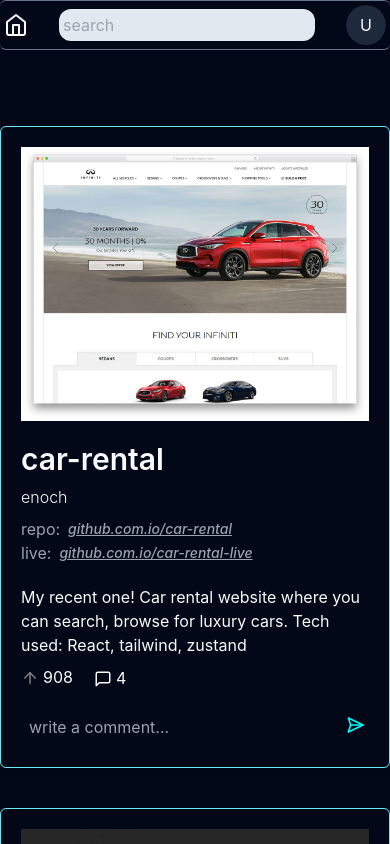
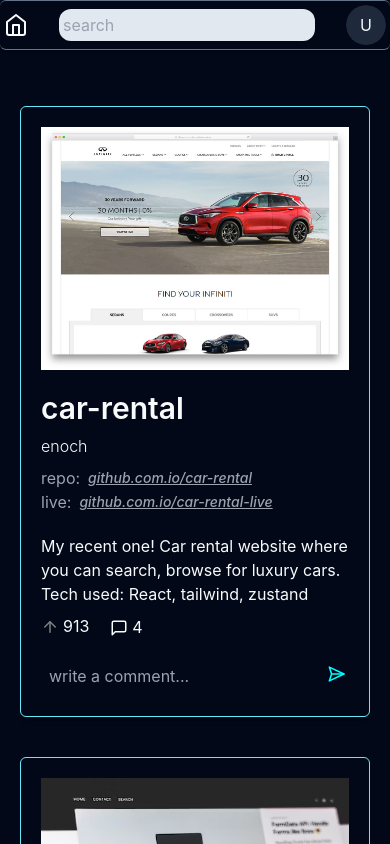
Before and after one commit to copypastemaster/forum-web, a React (Vite) app: page / in a window 390 px wide. Shown: the top 844 px of the page. Built offline with nearby package versions, Linux system fonts and the light colour scheme; data requests are answered from the project's data file.

Commit message:
feat: view section added

```diff
--- a/db.json
+++ b/db.json
@@ -13,7 +13,7 @@
         "summary": "My recent one! Car rental website where you can search, browse for luxury cars. Tech used: React, tailwind, zustand",
         "repo": "github.com.io/car-rental",
         "live_demo": "github.com.io/car-rental-live",
-        "upvote": 908
+        "upvote": 913
       }
     },
     {
@@ -29,7 +29,7 @@
         "summary": "practicing my tech stack. learners like me please feel free to collab to practice our git skills! :) ",
         "repo": "github.com.io/my_work",
         "live_demo": "github.com.io/my_work-live",
-        "upvote": 98
+        "upvote": 99
       }
     },
     {
--- a/src/components/Homepage/HomeCards.tsx
+++ b/src/components/Homepage/HomeCards.tsx
@@ -1,11 +1,8 @@
 import { useGetUser, useGetComments, updateVotes } from "@/services/query"
 import { UserTypes, Comments } from "@/types/types"
-import { ArrowUp, MessageSquare, SendHorizontal, X } from "lucide-react"
 import { useEffect, useState } from 'react'
-import {Collapsible, CollapsibleContent, CollapsibleTrigger} from '@/components/ui/collapsible'
-import { Popover, PopoverContent, PopoverTrigger } from  '@/components/ui/popover'
 import axios from "axios"
-import { Button } from "../ui/button"
+import HomeCollapsible from "./HomeCollapsible"
 
 export default function HomeCards() {
 
@@ -46,8 +43,6 @@ export default function HomeCards() {
     return commentsData?.filter((comments: Comments<number, string>) => comments.userId == userid)
  }
 
- console.log(filterComments(1));
-
   //delete req
   const deleteComment = async (id: number) => {
       try {
@@ -67,92 +62,19 @@ export default function HomeCards() {
 
 
   return (
+    <div className='max-sm:mx-5 mt-14 flex flex-col space-y-10 scroll-smooth mx-auto overflow-auto'>
 
-    <div className='mt-14 flex flex-col space-y-10 scroll-smooth mx-auto overflow-auto'>
-        {userData?.map((user: UserTypes<string, number, boolean>) => {
+      {userData?.map((user: UserTypes<string, number, boolean>) => {
+        return (
+          <div key={user.id}>
+              <HomeCollapsible user={user} clicked={clicked} setclicked={setClicked}
+                              setvotes={setVote} updateVotes={updateVotes} filtercomments={filterComments} comments={commentsData} deletecomment={deleteComment}
+                              value={input} onchange={handleChange} postcomment={postComment}/>
+          </div>
+        )
+      })}
 
-            return (
-              <Collapsible key={user.id} className={`border rounded-md border-cyan-300 max-w-xl mx-auto p-5 shadow-md`}>
+    </div>
 
-                <img src={user.posts.screenshot} className='mx-auto hover:cursor-pointer md:hover:scale-105 md:transform md:transition md:duration-200'/>
-                <h1 className='text-3xl font-semibold mt-5'>{user.posts.title}</h1>
-                <p className='text-md font-light mt-2'>{user.user_name}</p>
-
-                <div className='flex flex-col mt-2'>
-                  <p className='flex gap-2 text-gray-400'>repo:
-                    <a className='text-sm italic leading-4 mt-1 underline' href="#"> {user.posts.repo} </a>
-                  </p>
-
-                  <p className='flex gap-2 text-gray-400'>live:
-                    <a className='text-sm italic leading-4 mt-1 underline' href="#"> {user.posts.live_demo} </a>
-                  </p>
-
-                </div>
-
-                <p className='mt-5'>{user.posts.summary}</p>
-
-                <div className='flex gap-5 mt-2'>
-                  <section className='flex gap-1 hover: cursor-pointer' onClick={() => {
-                    setClicked(!clicked)
-                    updateVotes(user, clicked, setVote)
-                  }}>
-
-                    <ArrowUp size={18} className="mt-1" color={user.state ? user.color : user.unclicked}/>
-
-                    <p>{user.posts.upvote}</p>
-                  </section>
-                  <CollapsibleTrigger className='flex gap-1 hover: cursor-pointer'>
-                    <MessageSquare size={18} className='mt-1'/>
-                    <p> {filterComments(user.id).length} </p>
-                  </CollapsibleTrigger>
-                </div>
-
-                <CollapsibleContent className="flex flex-col gap-2 xl:hidden">
-                <h1 className='mt-10 text-lg font-semibold text-cyan-300 w-full border p-2 rounded-md bg-slate-800'>Comments</h1>
-                  {commentsData?.map((comments: Comments<number, string>) => {
-                      if(user.id == comments.userId) return (
-                        <div key={comments.id} className='flex justify-between'>
-                              <p className='mt-2 text-sm'>{comments.comment}</p>
-                              <Popover>
-                                <PopoverTrigger>
-                                 <X size={25} color="gray"/>
-                                </PopoverTrigger>
-                                <PopoverContent className='flex flex-col text-center gap-4 w-40 sm:w-64 max-xl:w-100'>
-                                  <p>Delete this comment?</p>
-                                  <Button onClick={() => {
-                                    deleteComment(comments.id)
-                                  }}
-                                  >Delete</Button>
-                                </PopoverContent>
-                              </Popover>
-                        </div>
-                      )
-                    })}
-                </CollapsibleContent>
-
-                <div className="flex justify-between mt-2">
-                  <input type='text'
-                        className='bg-transparent w-full mt-2 outline-none p-2 rounded-md'
-                        placeholder="write a comment..."
-                        value={input}
-                        onChange={handleChange}/>
-                  <SendHorizontal size={20}
-                                  className='mt-4 mr-1 hover:cursor-pointer'
-                                  color='cyan'
-                                  onClick={() => {
-                                    for (let i = 0; i<=commentsData?.length; i++) {
-                                      if (user.id == commentsData[i]?.userId) {
-                                        const ids = commentsData.length+1;
-                                        return postComment(commentsData[i].userId, ids, input)
-                                      }
-                                    }
-                                  }}/>
-                </div>
-                <p>{}</p>
-
-              </Collapsible>
-            )
-        })}
-    </div>
   )
 }
--- a/src/components/Homepage/HomeCollapsible.tsx
+++ b/src/components/Homepage/HomeCollapsible.tsx
@@ -3,19 +3,23 @@ import { Collapsibles } from "@/types/types"
 import { Button } from "../ui/button"
 import { Collapsible, CollapsibleContent, CollapsibleTrigger } from "../ui/collapsible"
 import { Popover, PopoverContent, PopoverTrigger } from "../ui/popover"
-import { ArrowUp, MessageSquare, SendHorizontal, X, } from "lucide-react"
+import { ArrowUp, MessageSquare, SendHorizontal, View, X, } from "lucide-react"
 import { Comments } from "@/types/types"
-
+import { useContext } from 'react'
+import { ViewContext } from "@/containers/Home"
 
 export default function HomeCollapsible({user, clicked, setclicked, setvotes, updateVotes, filtercomments, comments, deletecomment, value, onchange, postcomment} : Collapsibles){
+  const context = useContext(ViewContext);
+  const { view, setView } = context
   return (
-    <div className='mt-14 flex flex-col space-y-10 scroll-smooth mx-auto overflow-auto'>
-        {user.map((user: UserTypes<string, number, boolean>) => {
-
-            return (
+    <div>
               <Collapsible key={user.id} className={`border rounded-md border-cyan-300 max-w-xl mx-auto p-5 shadow-md`}>
 
-                <img src={user.posts.screenshot} className='mx-auto hover:cursor-pointer md:hover:scale-105 md:transform md:transition md:duration-200'/>
+                <img src={user.posts.screenshot} className='mx-auto hover:cursor-pointer md:hover:scale-105 md:transform md:transition md:duration-200'
+                     onClick={() => {
+                      setView({user, clicked, setclicked, setvotes, updateVotes, filtercomments, comments, deletecomment, value, onchange, postcomment});
+                      console.log(view)
+                     }}/>
                 <h1 className='text-3xl font-semibold mt-5'>{user.posts.title}</h1>
                 <p className='text-md font-light mt-2'>{user.user_name}</p>
 
@@ -91,8 +95,6 @@ export default function HomeCollapsible({user, clicked, setclicked, setvotes, up
                 </div>
 
               </Collapsible>
-            )
-        })}
     </div>
   )
 }
--- a/src/components/Homepage/HomeView.tsx
+++ b/src/components/Homepage/HomeView.tsx
@@ -1,10 +1,20 @@
-import { UserTypes } from "@/types/types"
+import { Collapsibles } from '@types/types'
+import { useContext } from 'react'
+import { ViewContext } from '@/containers/Home'
+import HomeCollapsible from './HomeCollapsible'
 
-export default function HomeView(user: UserTypes<string, number, boolean>) {
+export default function HomeView() {
+  const context = useContext(ViewContext)
+  const { view } = context
 
   return (
-    <div>
+    <div className='w-96 fixed left-[93rem] mt-14'>
+      {view == undefined ? null :
+      <HomeCollapsible user={view?.user} clicked={view?.clicked} setclicked={view?.setclicked}
+                        setvotes={view?.setvotes} updateVotes={view?.updateVotes} filtercomments={view?.filtercomments} comments={view?.comments} deletecomment={view?.deletecomment} value={view?.value} onchange={view?.onChange} postcomment={view?.postcomment}/>
+      }
 
     </div>
+
   )
 }
--- a/src/containers/Home.tsx
+++ b/src/containers/Home.tsx
@@ -1,12 +1,21 @@
 import HomeCards from "@/components/Homepage/HomeCards"
 import HomeTweets from "@/components/Homepage/HomeTweets"
+import HomeView from "@/components/Homepage/HomeView";
+import { createContext, useState } from 'react'
+
+export const ViewContext = createContext({});
 
 export default function Home() {
+  const [view, setView] = useState()
+
   return (
-    <div className='mt-5 xl:ml-10 xl:flex xl:gap-56 overflow-auto'>
-      <HomeTweets />
-      <HomeCards />
-      {/* ViewSection */}
-    </div>
+    <ViewContext.Provider value={{view, setView}}>
+      <div className='mt-5 xl:ml-10 xl:flex xl:gap-56 '>
+        <HomeTweets />
+        <HomeCards />
+        <HomeView />
+      </div>
+    </ViewContext.Provider>
+
   )
 }
--- a/src/types/types.ts
+++ b/src/types/types.ts
@@ -40,7 +40,7 @@ type Post = (userid: number, id: number, comment: string) => object | AxiosError
 type SetVote = React.Dispatch<React.SetStateAction<null>>
 
 export type Collapsibles = {
-    user: UserTypes<string, number, boolean>[]
+    user:  UserTypes<string, number, boolean>
     clicked: boolean
     setclicked: React.Dispatch<React.SetStateAction<boolean>>
     setvotes: SetVote
```
